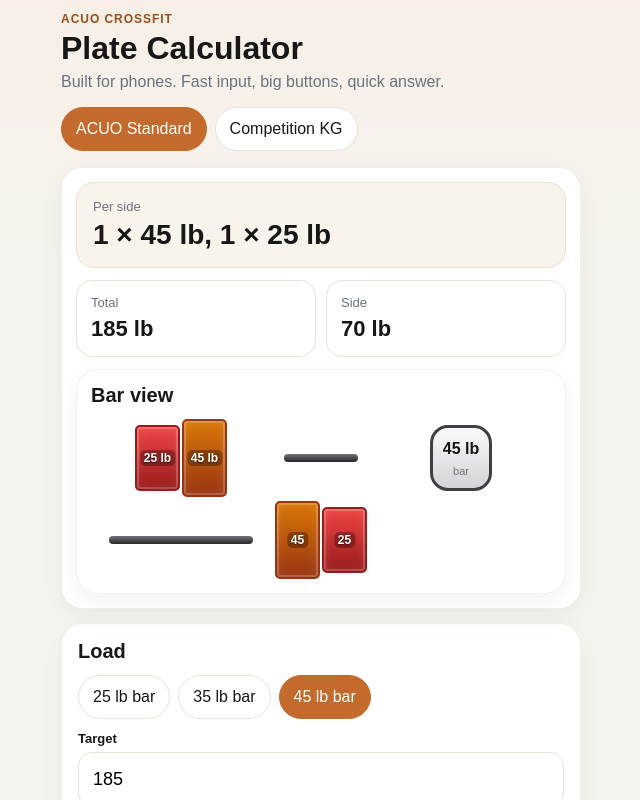
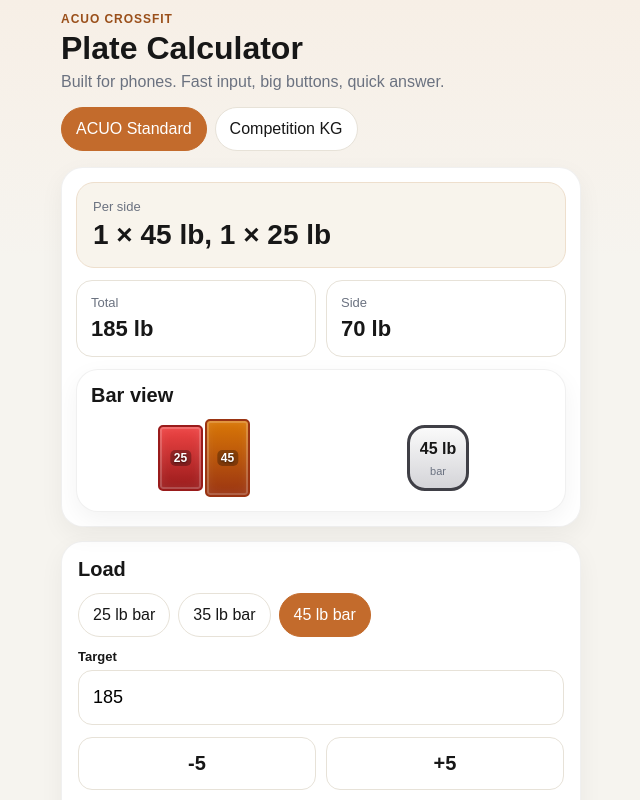
Before and after one commit to jdnipp/Plate_Calc_mobile_v2, a React (Vite) app: page / in a window 1280 px wide. Shown: the top 800 px of the page, without its empty margins (319-959 px from the left). Built offline with nearby package versions, Linux system fonts and the light colour scheme.

Commit message:
Refactor BarbellDiagram component for clarity
Removed right plate-side rendering and adjusted dense calculation.

```diff
--- a/src/App.jsx
+++ b/src/App.jsx
@@ -88,23 +88,18 @@ function calculate({targetWeight,barWeight,collarWeight,availablePlates,inventor
 }
 
 function BarbellDiagram({perSide,unitLabel,barWeight,collarWeight}){
-  const left=[...perSide].reverse(), right=[...perSide];
-  const dense=(perSide.length*2+(collarWeight>0?2:0))>8;
+  const left=[...perSide].reverse();
+  const dense=(perSide.length+(collarWeight>0?1:0))>8;
   return (
     <div className="card small-card">
       <h3 className="section-title">Bar view</h3>
       <div className={`barbell-fit ${dense?"dense":""}`}>
         <div className="plate-side">
-          {left.map((p,i)=>{const [bg,border,text]=plateStyle(p,unitLabel); return <div key={`l-${p}-${i}`} className="plate realistic" style={{height:`${plateHeight(p)}px`,background:bg,borderColor:border,color:text}}><span className="plate-label">{fmt(p)} {unitLabel}</span></div>})}
+          {left.map((p,i)=>{const [bg,border,text]=plateStyle(p,unitLabel); return <div key={`l-${p}-${i}`} className="plate realistic" style={{height:`${plateHeight(p)}px`,background:bg,borderColor:border,color:text}}><span className="plate-label">{fmt(p)}</span></div>})}
           {collarWeight>0?<div className="collar">C</div>:null}
         </div>
         <div className="bar-section" />
         <div className="bar-center short-bar"><strong>{fmt(barWeight)} {unitLabel}</strong><span>bar</span></div>
-        <div className="bar-section" />
-        <div className="plate-side">
-          {collarWeight>0?<div className="collar">C</div>:null}
-          {right.map((p,i)=>{const [bg,border,text]=plateStyle(p,unitLabel); return <div key={`r-${p}-${i}`} className="plate realistic" style={{height:`${plateHeight(p)}px`,background:bg,borderColor:border,color:text}}><span className="plate-label">{fmt(p)}</span></div>})}
-        </div>
       </div>
     </div>
   );
```
